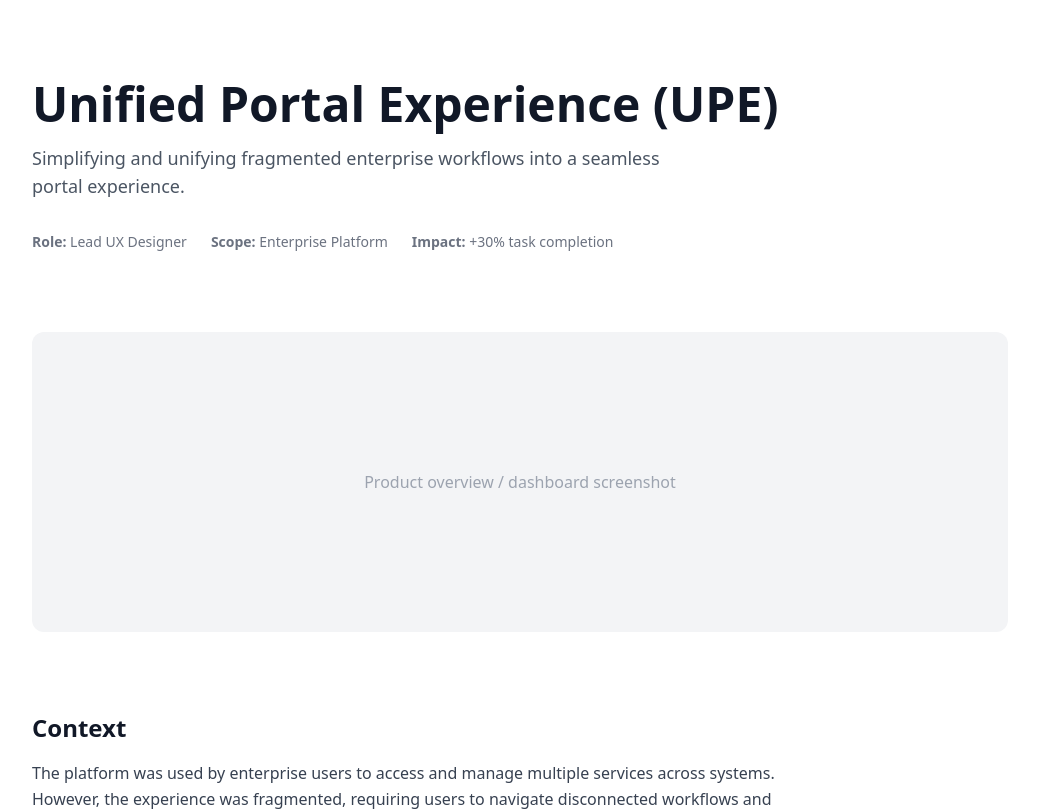
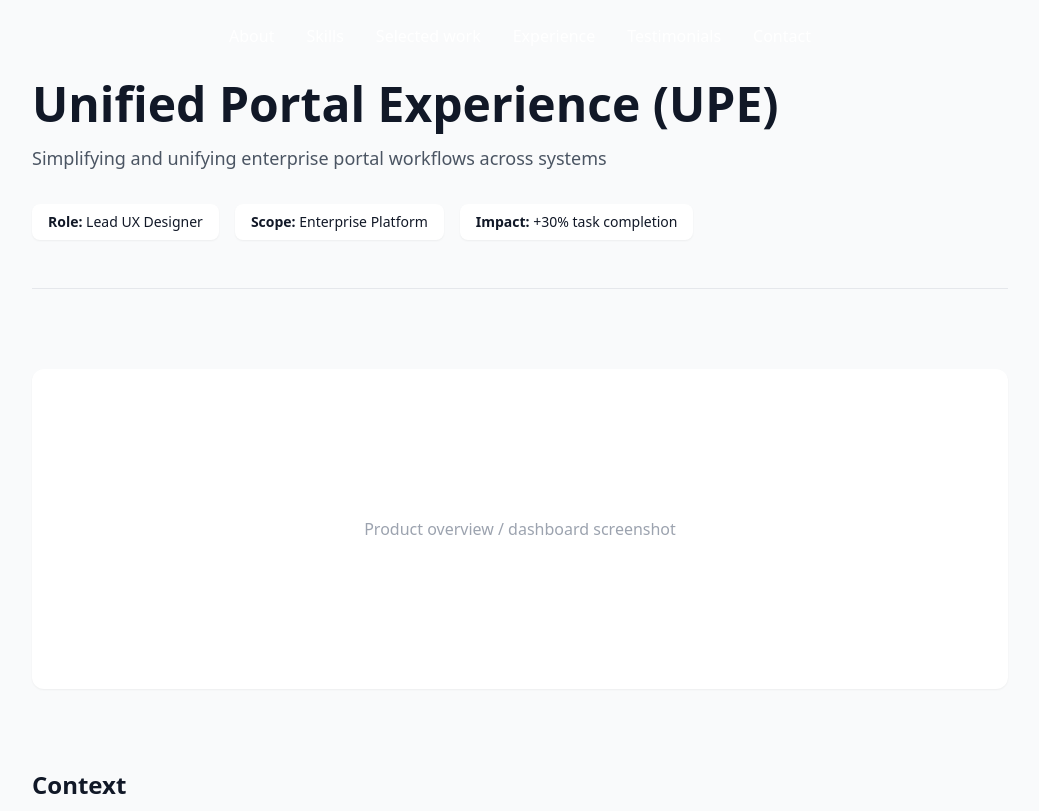
Before and after one commit to Simha1991/narasimha-portfolio, a React (Vite) app: page /narasimha-portfolio/upe-detail in a window 1280 px wide. Shown: the top 811 px of the page, without its empty margins (120-1159 px from the left). Built offline with nearby package versions, Linux system fonts and the light colour scheme; the HTML template or start-up script is replaced by a standard one.

Commit message:
Update UpeDetail.jsx

```diff
--- a/src/pages/UpeDetail.jsx
+++ b/src/pages/UpeDetail.jsx
@@ -1,30 +1,35 @@
 export default function UpeDetail() {
   return (
-    <div className="bg-white text-gray-900">
+    <div className="bg-gray-50 text-gray-900">
 
       <div className="max-w-5xl mx-auto px-6 py-20 space-y-20">
 
         {/* Hero */}
-        <section>
+        <section className="pb-12 border-b border-gray-200">
           <h1 className="text-4xl md:text-5xl font-bold leading-tight">
             Unified Portal Experience (UPE)
           </h1>
 
           <p className="mt-4 text-lg text-gray-600 max-w-2xl">
-            Simplifying and unifying fragmented enterprise workflows into a seamless portal experience.
+            Simplifying and unifying enterprise portal workflows across systems
           </p>
 
-          {/* Meta Info */}
-          <div className="mt-8 flex flex-wrap gap-6 text-sm text-gray-500">
-            <span><strong>Role:</strong> Lead UX Designer</span>
-            <span><strong>Scope:</strong> Enterprise Platform</span>
-            <span><strong>Impact:</strong> +30% task completion</span>
+          <div className="mt-8 flex flex-wrap gap-4 text-sm">
+            <span className="bg-white px-4 py-2 rounded-lg shadow-sm">
+              <strong>Role:</strong> Lead UX Designer
+            </span>
+            <span className="bg-white px-4 py-2 rounded-lg shadow-sm">
+              <strong>Scope:</strong> Enterprise Platform
+            </span>
+            <span className="bg-white px-4 py-2 rounded-lg shadow-sm">
+              <strong>Impact:</strong> +30% task completion
+            </span>
           </div>
         </section>
 
-        {/* Image Placeholder */}
+        {/* Main Screenshot */}
         <section>
-          <div className="w-full h-[300px] bg-gray-100 rounded-xl flex items-center justify-center text-gray-400">
+          <div className="w-full h-[320px] bg-white rounded-xl shadow-sm flex items-center justify-center text-gray-400">
             Product overview / dashboard screenshot
           </div>
         </section>
@@ -33,7 +38,7 @@ export default function UpeDetail() {
         <section>
           <h2 className="text-2xl font-semibold">Context</h2>
           <p className="mt-4 text-gray-700 leading-relaxed max-w-3xl">
-            The platform was used by enterprise users to access and manage multiple services
+            The portal was used by enterprise users to access and manage multiple services
             across systems. However, the experience was fragmented, requiring users to navigate
             disconnected workflows and interfaces.
           </p>
@@ -58,9 +63,9 @@ export default function UpeDetail() {
           </p>
         </section>
 
-        {/* Image Placeholder */}
+        {/* Process / Workflow Visual */}
         <section>
-          <div className="w-full h-[300px] bg-gray-100 rounded-xl flex items-center justify-center text-gray-400">
+          <div className="w-full h-[300px] bg-white rounded-xl shadow-sm flex items-center justify-center text-gray-400">
             Workflow / process diagram
           </div>
         </section>
```
